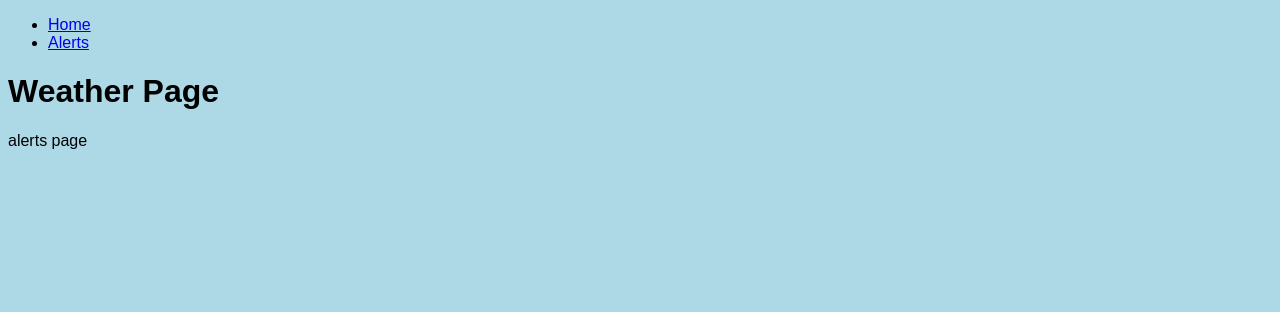
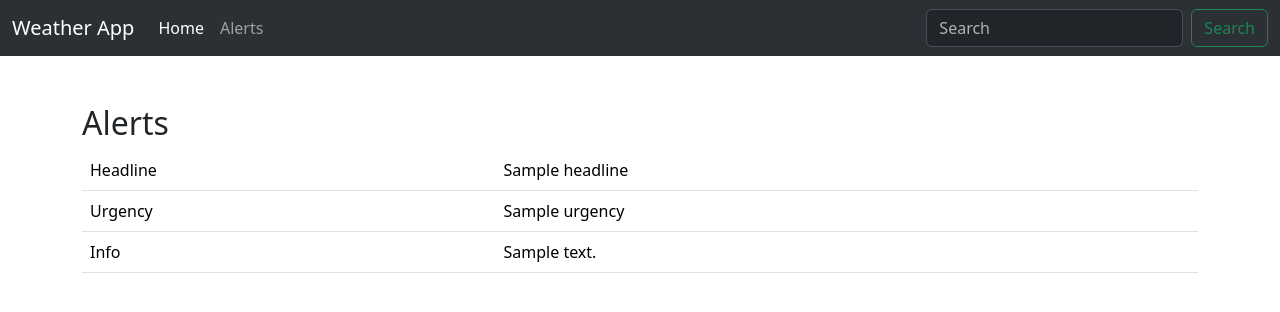
Before and after one commit to ednelgmot/weatherapp, a Flask app: page /alerts in a window 1280 px wide. Shown: the top 312 px of the page. Run offline with Flask 2, Linux system fonts and the light colour scheme; a database or web service that is not in the repository returns one stand-in record (values such as "Sample title"); data that the repository does not hold is empty.

Commit message:
Added bootstrap and alerts page

```diff
--- a/app.py
+++ b/app.py
@@ -5,15 +5,14 @@
 #
 # type exit to get out of the virtual env
 #
-from flask import Flask, render_template, url_for
+from flask import Flask, render_template, url_for, request
 from datetime import datetime
 import logging
 import requests
 import sys
-from datapull import fetch_data
+from datapull import fetch_data, fetch_alerts
 
 app = Flask(__name__)
-
 
 
 @app.route('/')
@@ -21,11 +20,12 @@ def index():
     data = fetch_data()
     return render_template('index.html', data=data)
 
+#####
 
 @app.route('/alerts')
 def alerts():
-
-    return render_template('alerts.html')
+    data = fetch_alerts()
+    return render_template('alerts.html', data=data)
 
 if __name__ == "__main__":
-    app.run(debug=True)
+    app.run(port=8000, debug=True)
--- a/datapull.py
+++ b/datapull.py
@@ -1,4 +1,8 @@
 import requests
+#from dotenv import load_dotenv
+import os
+from dataclasses import dataclass
+
 
 API_URL = 'https://api.weather.gov/gridpoints/GSP/126,77/forecast'
 ALERT_URL = 'https://api.weather.gov/alerts?point=35.487362,-80.621735'
@@ -6,11 +10,15 @@ ALERT_URL = 'https://api.weather.gov/alerts?point=35.487362,-80.621735'
 #####
 # evaluate your location
 #####
-def get_location():
-    ip_address = requests.get('http://api.ipify.org').text
-    geo_data = requests.get(f'http://ip-api.com/json/{ip_address}').json()
-    vlat = geo_data['lat']
-    vlon = geo_data['lon']
+#def get_location():
+#    ip_address = requests.get('http://api.ipify.org').text
+#    geo_data = requests.get(f'http://ip-api.com/json/{ip_address}').json()
+#    vlat = geo_data['lat']
+#    vlon = geo_data['lon']
+
+ #   return
+
+
 
 
 #####
--- a/templates/alerts.html
+++ b/templates/alerts.html
@@ -3,9 +3,24 @@
 {% extends 'base.html' %}
 
 {% block head %}
-<h1> Weather Page </h1>
+  <div class="container">
+  <h2 class="mt-5">Alerts</h2>
+  </div>
 {% endblock %}
 
 {% block body %}
-<p>alerts page</p>
+{% if data.error %}
+<p>Boom error</p>
+{% else %}
+<table class="table table-hover">
+
+{% for x in data['features'] %}
+<tr><td>Headline</td><td>{{ x['properties']['headline'] }}</td></tr>
+<tr><td>Urgency</td><td>{{ x['properties']['urgency'] }}</td></tr>
+<tr><td>Info</td><td>{{ x['properties']['description'] }}</td></tr>
+
+    {% endfor %}
+
+</table>
+{% endif %}
 {% endblock %}
--- a/templates/base.html
+++ b/templates/base.html
@@ -4,16 +4,43 @@
     <meta charset="UTF-8">
     <title>{% block title %}Weather App{% endblock %}</title>
     <meta name="viewport" content="width=device-width, initial-scale=1.0">
-   <link rel="stylesheet" href="{{ url_for('static', filename='css/main.css') }}">
-    <nav>
-        <ul>
-            <li><a href="{{url_for('index')}}">Home</a>
-            <li><a href="{{url_for('alerts')}}">Alerts</a>
+    <link href="https://cdn.jsdelivr.net/npm/bootstrap@5.3.3/dist/css/bootstrap.min.css" rel="stylesheet" integrity="sha384-QWTKZyjpPEjISv5WaRU9OFeRpok6YctnYmDr5pNlyT2bRjXh0JMhjY6hW+ALEwIH" crossorigin="anonymous">
+
+   <!-- <link rel="stylesheet" href="{{ url_for('static', filename='css/main.css') }}"> -->
+   <!-- from bootstrap, need to clean up -->
+   <nav class="navbar navbar-expand-lg bg-body-tertiary" data-bs-theme="dark">
+    <div class="container-fluid">
+      <a class="navbar-brand" href="#">Weather App</a>
+      <button class="navbar-toggler" type="button" data-bs-toggle="collapse" data-bs-target="#navbarSupportedContent" aria-controls="navbarSupportedContent" aria-expanded="false" aria-label="Toggle navigation">
+        <span class="navbar-toggler-icon"></span>
+      </button>
+      <div class="collapse navbar-collapse" id="navbarSupportedContent">
+        <ul class="navbar-nav me-auto mb-2 mb-lg-0">
+          <li class="nav-item">
+            <a class="nav-link active" aria-current="page" href="{{url_for('index')}}">Home</a>
+          </li>
+          <li class="nav-item">
+            <a class="nav-link" href="{{url_for('alerts')}}">Alerts</a>
+          </li>
         </ul>
-    </nav>
+        <form class="d-flex" role="search">
+          <input class="form-control me-2" type="search" placeholder="Search" aria-label="Search">
+          <button class="btn btn-outline-success" type="submit">Search</button>
+        </form>
+      </div>
+    </div>
+  </nav>
+
     {% block head %} {% endblock %}
 </head>
 <body>
+    <div class="container">
+        {% block content%}
+        {% endblock %}
+
+
+    <script src="https://cdn.jsdelivr.net/npm/bootstrap@5.3.3/dist/js/bootstrap.bundle.min.js" integrity="sha384-YvpcrYf0tY3lHB60NNkmXc5s9fDVZLESaAA55NDzOxhy9GkcIdslK1eN7N6jIeHz" crossorigin="anonymous"></script>
     {% block body %} {% endblock %}
+   </div>
 </body>
 </html>
```
Also changed, not shown: requirements.txt (+8 -1 lines), templates/index.html (+10 -8 lines).
